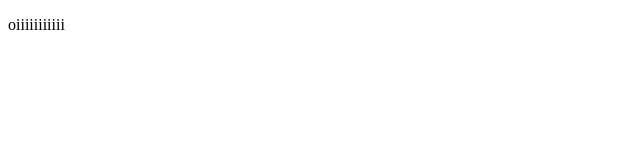
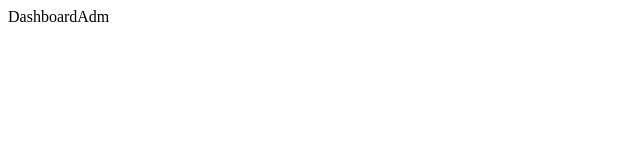
Before and after one commit to lumamontes/proesc-academy-front, a React (Create React App) app: page /dashboard_adm in a window 1280 px wide. Shown: the top 160 px of the page, without its empty margins (0-640 px from the left). Built offline with nearby package versions, Linux system fonts and the light colour scheme.

Commit message:
adicionado rotas

```diff
--- a/package.json
+++ b/package.json
@@ -39,5 +39,8 @@
       "last 1 firefox version",
       "last 1 safari version"
     ]
+  },
+  "devDependencies": {
+    "@types/react-router-dom": "^5.3.3"
   }
 }
--- a/src/App.tsx
+++ b/src/App.tsx
@@ -1,7 +1,22 @@
 import React from 'react';
+import { BrowserRouter, Route, Switch } from 'react-router-dom';
+
+import Login from './pages/Login';
+import Dashboard from './pages/Dashboard';
+import DashboardAdm from './pages/DashboardAdm';
 
 function App() {
-  return <p>oiiiiiiiiiii</p>;
+  return (
+    <BrowserRouter>
+      {/* <AuthContextProvider> */}
+        <Switch>
+          <Route path="/" exact component={Login} />
+          <Route path="/dashboard" component={Dashboard} />
+          <Route path="/dashboard_adm" component={DashboardAdm} />
+        </Switch>
+      {/* </AuthContextProvider> */}
+    </BrowserRouter>
+  );
 }
 
 export default App;
--- /dev/null
+++ b/src/pages/Dashboard/index.tsx
@@ -0,0 +1,9 @@
+import React from 'react';
+
+function Dashboard() {
+  return (
+    <div>Dashboard</div>
+  );
+}
+
+export default Dashboard;
--- /dev/null
+++ b/src/pages/DashboardAdm/index.tsx
@@ -0,0 +1,7 @@
+import React from 'react';
+
+export default function DashboardAdm() {
+  return (
+    <div>DashboardAdm</div>
+  );
+}
--- /dev/null
+++ b/src/pages/Login/index.tsx
@@ -0,0 +1,9 @@
+import React from 'react';
+
+function Login() {
+  return (
+    <div>Login</div>
+  );
+}
+
+export default Login;
```
Also changed, not shown: src/routes.tsx (deleted), 1 other file (tests, documents, lock files or other folders).
